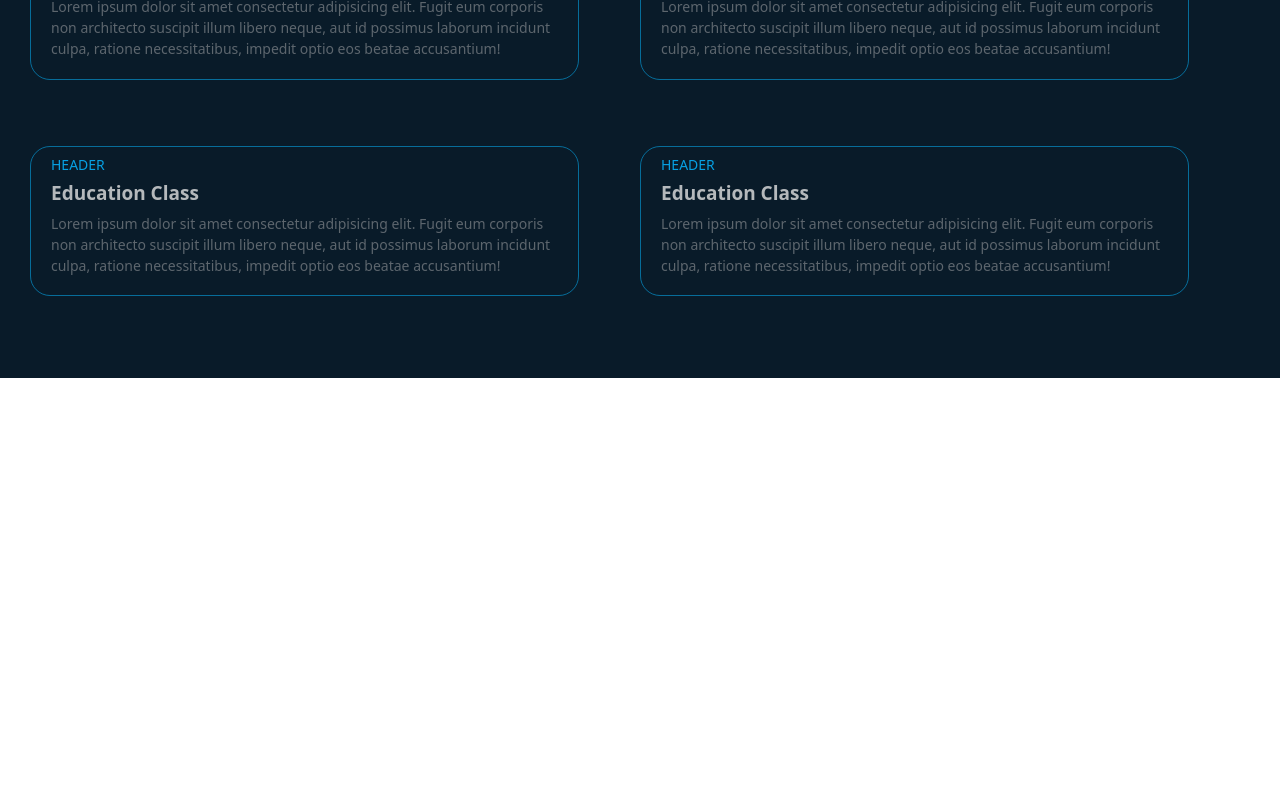
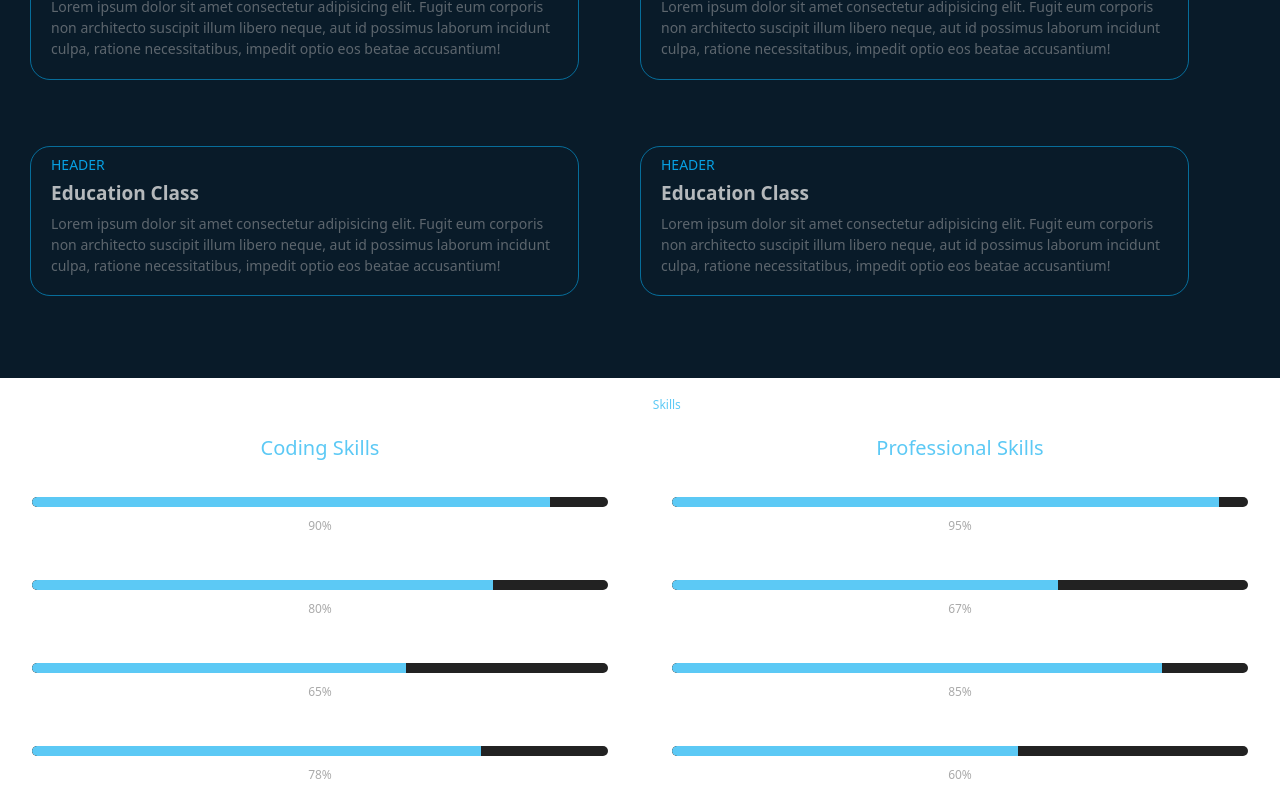
Before and after one commit to ThantzinTun007/Portfolio-test, an Angular app: page /home in a window 1280 px wide. Shown: the part 1927-2727 px from the top of the page. Before the commit the page ends 2305 px from the top, so only its background shows below. Built offline with nearby package versions, Linux system fonts and the light colour scheme.

Commit message:
skills components

```diff
--- a/src/app/app.module.ts
+++ b/src/app/app.module.ts
@@ -12,9 +12,10 @@ import { HomeScreenComponent } from './components/home-screen/home-screen.compon
 import { ContactUsComponent } from './components/contact-us/contact-us.component';
 import { AboutMeComponent } from './components/about-me/about-me.component';
 import { EducationComponent } from './components/education/education.component';
+import { SkillsComponent } from './components/skills/skills.component';
 
 @NgModule({
-  declarations: [AppComponent, HomeScreenComponent, ContactUsComponent, AboutMeComponent, EducationComponent],
+  declarations: [AppComponent, HomeScreenComponent, ContactUsComponent, AboutMeComponent, EducationComponent, SkillsComponent],
   imports: [BrowserModule, AppRoutingModule, FormsModule, RouterModule],
   providers: [provideClientHydration()],
   bootstrap: [AppComponent],
--- a/src/app/components/about-me/about-me.component.css
+++ b/src/app/components/about-me/about-me.component.css
@@ -1,7 +1,7 @@
 .about-me-container {
   width: 100%;
   height: 100vh;
-  background-color: rgb(25, 54, 73);
+  background:linear-gradient(#193649,#091B29);
   display: flex;
   align-items: center;
   text-align: center;
--- a/src/app/components/home-screen/home-screen.component.css
+++ b/src/app/components/home-screen/home-screen.component.css
@@ -1,6 +1,7 @@
 .main_container {
   width: 100%;
   height: 100vh;
+  margin-top: 80px;
   background: #091b29;
 }
 
@@ -13,7 +14,7 @@
   justify-content: space-between;
   align-items: center;
   margin: 0 auto;
-  position: sticky;
+  position: fixed;
   top: 0;
   z-index: 20;
 }
--- a/src/app/components/home-screen/home-screen.component.html
+++ b/src/app/components/home-screen/home-screen.component.html
@@ -73,4 +73,7 @@
   <div #educationSection>
     <app-education></app-education>
   </div>
+
+  <!-- Skills -->
+<app-skills></app-skills>
 </div>
--- /dev/null
+++ b/src/app/components/skills/skills.component.css
@@ -0,0 +1,47 @@
+.skills-container {
+    text-align: center;
+    color: #ffffff;
+}
+
+.skills-container .highlight {
+    color: #5cc9f5;
+}
+
+.box-container {
+    display: flex;
+    justify-content: space-around;
+    margin-top: 20px;
+}
+
+.box-text-container {
+    width: 45%;
+}
+
+.box-text-container h4 {
+    color: #5cc9f5;
+    font-size: 20px;
+}
+
+.box-style {
+    margin-bottom: 15px;
+}
+
+.progress-bar {
+    width: 100%;
+    background-color: #222;
+    border-radius: 5px;
+    overflow: hidden;
+    height: 10px;
+    margin: 5px 0;
+}
+
+.progress-fill {
+    background-color: #5cc9f5;
+    height: 100%;
+    border-radius: 5px 0 0 5px;
+}
+
+span {
+    font-size: 12px;
+    color: #aaa;
+}
--- /dev/null
+++ b/src/app/components/skills/skills.component.html
@@ -0,0 +1,27 @@
+<div class="skills-container">
+    <h2>My <span class="highlight">Skills</span></h2>
+
+    <div class="box-container">
+        <div class="box-text-container">
+            <h4>Coding Skills</h4>
+            <div *ngFor="let skill of codingSkills" class="box-style">
+                <label>{{ skill.name }}</label>
+                <div class="progress-bar">
+                    <div class="progress-fill" [style.width]="skill.level + '%'"></div>
+                </div>
+                <span>{{ skill.level }}%</span>
+            </div>
+        </div>
+
+        <div class="box-text-container">
+            <h4>Professional Skills</h4>
+            <div *ngFor="let skill of professionalSkills" class="box-style">
+                <label>{{ skill.name }}</label>
+                <div class="progress-bar">
+                    <div class="progress-fill" [style.width]="skill.level + '%'"></div>
+                </div>
+                <span>{{ skill.level }}%</span>
+            </div>
+        </div>
+    </div>
+</div>
--- /dev/null
+++ b/src/app/components/skills/skills.component.ts
@@ -0,0 +1,22 @@
+import { Component } from '@angular/core';
+
+@Component({
+  selector: 'app-skills',
+  templateUrl: './skills.component.html',
+  styleUrl: './skills.component.css',
+})
+export class SkillsComponent {
+  codingSkills = [
+    { name: 'HTML', level: 90 },
+    { name: 'CSS', level: 80 },
+    { name: 'JavaScript', level: 65 },
+    { name: 'Python', level: 78 },
+  ];
+
+  professionalSkills = [
+    { name: 'Web Design', level: 95 },
+    { name: 'Web Development', level: 67 },
+    { name: 'Graphic Design', level: 85 },
+    { name: 'SEO Marketing', level: 60 },
+  ];
+}
--- a/src/styles.css
+++ b/src/styles.css
@@ -1 +1,6 @@
 /* You can add global styles to this file, and also import other style files */
+* {
+  margin: 0;
+  padding: 0;
+  box-sizing: border-box;
+}
```
Also changed, not shown: 1 other file (tests, documents, lock files or other folders).
